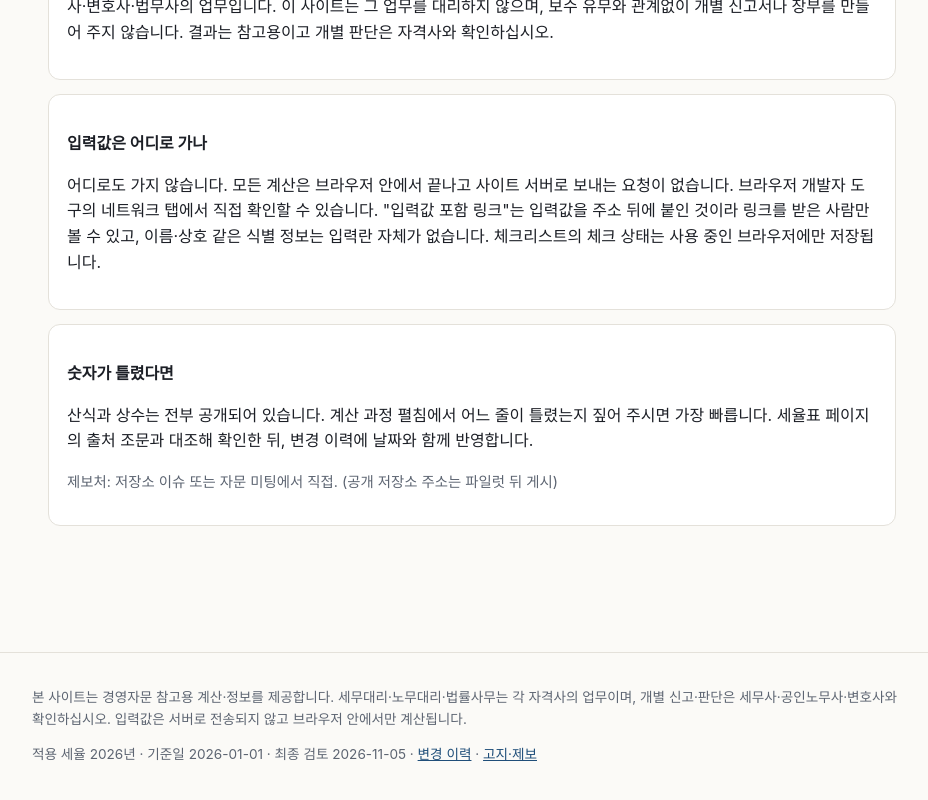
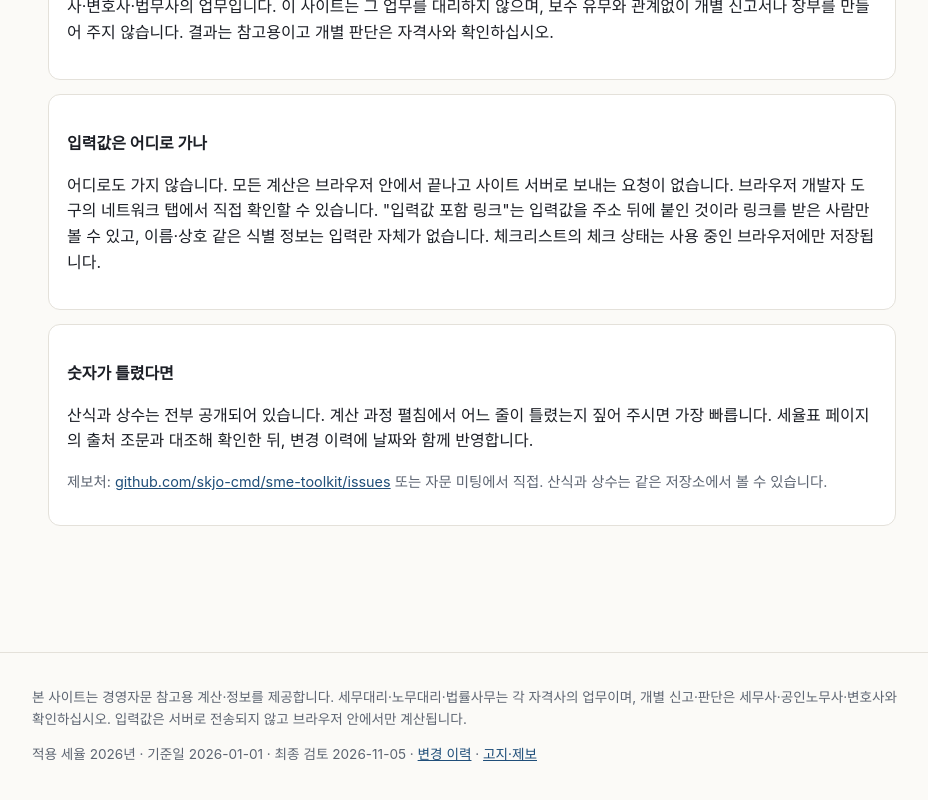
Before and after one commit to skjo-cmd/sme-toolkit, a Next.js app: page /about in a window 1280 px wide. Shown: the part 452-1252 px from the top of the page, without its empty margins (168-1096 px from the left). Built offline with nearby package versions, Linux system fonts and the light colour scheme.

Commit message:
Link public repo in about page and README
Co-Authored-By: Claude Fable 5.1 <noreply@anthropic.com>
Claude-Session: https://claude.ai/code/session_01U7QH5pV2NbtqysSpGVQ9tJ

```diff
--- a/src/app/about/page.tsx
+++ b/src/app/about/page.tsx
@@ -21,7 +21,7 @@ export default function Page() {
       <div className="card">
         <h3>숫자가 틀렸다면</h3>
         <p>산식과 상수는 전부 공개되어 있습니다. 계산 과정 펼침에서 어느 줄이 틀렸는지 짚어 주시면 가장 빠릅니다. 세율표 페이지의 출처 조문과 대조해 확인한 뒤, 변경 이력에 날짜와 함께 반영합니다.</p>
-        <p className="muted">제보처: 저장소 이슈 또는 자문 미팅에서 직접. (공개 저장소 주소는 파일럿 뒤 게시)</p>
+        <p className="muted">제보처: <a href="https://github.com/skjo-cmd/sme-toolkit/issues">github.com/skjo-cmd/sme-toolkit/issues</a> 또는 자문 미팅에서 직접. 산식과 상수는 같은 저장소에서 볼 수 있습니다.</p>
       </div>
     </>
   );
```
Also changed, not shown: 1 other file (tests, documents, lock files or other folders).
